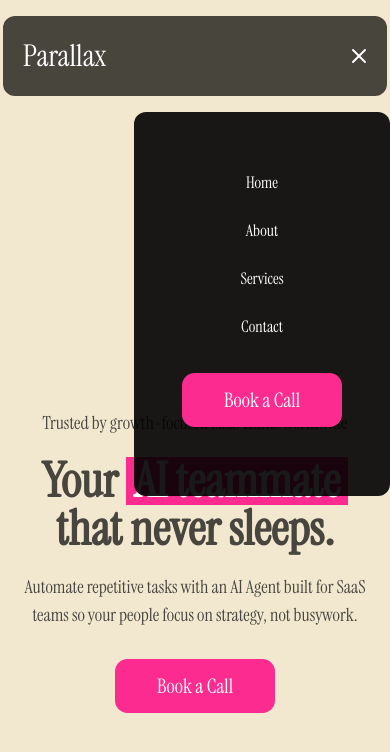
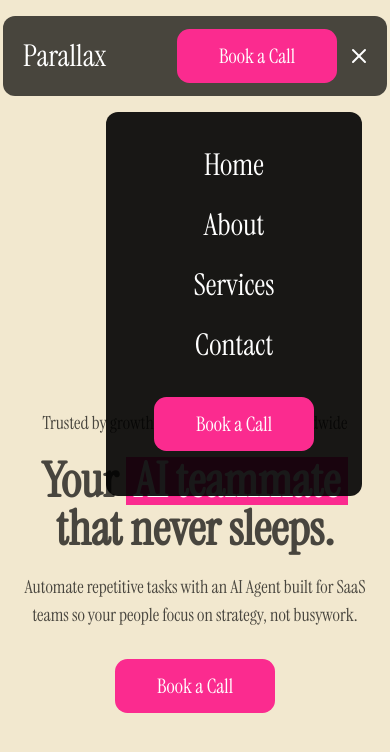
Before and after one commit to FahadBinQaiser/Parallax, a React (Vite) app: page / in a window 390 px wide. Both pictures are taken after a click on the button 359 px from the left and 56 px from the top of the page. Shown: the top 752 px of the page. Built offline with nearby package versions, Linux system fonts and the light colour scheme.

Commit message:
Navbar done

```diff
--- a/src/components/Navbar/Navbar.jsx
+++ b/src/components/Navbar/Navbar.jsx
@@ -1,16 +1,17 @@
-import React from "react";
+import React, { useState } from "react";
+import StyledWrapper from "../UI_Components/StyledWrapper";
 import { Menu, X } from "lucide-react";
-import { useState } from "react";
-import StyledWrapper from "../UI_Components/StyledWrapper";
 
 export default function Navbar() {
   const [isOpen, setIsOpen] = useState(false);
+
   return (
     <nav className="w-full py-4">
-      <div className="max-w-sm z-50 md:max-w-2xl h-20 md:h-full rounded-xl pl-5 bg-black/70 mx-auto flex items-center justify-between">
+      <div className="max-w-sm z-50 md:max-w-2xl h-20 md:h-20 pr-3 rounded-xl pl-5 bg-black/70 mx-auto flex items-center justify-between">
         <h1 className="text-3xl text-white">Parallax</h1>
 
-        <div className="hidden md:flex items-center gap-6">
+        {/* Desktop Navigation */}
+        <div className="hidden md:flex items-center text-xl gap-6">
           <div className="flex gap-6 text-white">
             <a href="/" className="hover:text-[#FB2B8F]">
               Home
@@ -26,12 +27,15 @@ export default function Navbar() {
             </a>
           </div>
           <StyledWrapper>
-            <button className="px-5 py-2 rounded-lg bg-[#FB2B8F] text-white font-medium hover:opacity-90 transition">
-              Book a Call
-            </button>
+            <button className="btn">Book a Call</button>
           </StyledWrapper>
         </div>
-        <div className="flex md:hidden px-4 ">
+
+        {/* Mobile Navigation */}
+        <div className="flex md:hidden pl-4 pr-1">
+          <StyledWrapper>
+            <button className="btn">Book a Call</button>
+          </StyledWrapper>
           <button
             onClick={() => setIsOpen(!isOpen)}
             className="text-2xl text-white"
@@ -39,10 +43,17 @@ export default function Navbar() {
             {isOpen ? <X /> : <Menu />}
           </button>
         </div>
-        {isOpen && (
-          <div className="fixed top-28 right-0 w-64 h-96 flex justify-center rounded-xl text-center items-center bg-black/90">
-            <div className="flex flex-col text-43xl md:hidden items-center gap-6">
-              <div className="flex flex-col gap-6 text-white">
+
+        {/* Mobile Menu */}
+        <div
+          className={`fixed top-28 right-7 w-64 h-96 transition-all duration-300 ease-in-out flex justify-center rounded-xl text-center items-center bg-black/90 z-50 ${
+            isOpen
+              ? "translate-x-0 opacity-100"
+              : "translate-x-full opacity-0 pointer-events-none"
+          }`}
+        >
+          <div className="flex flex-col md:hidden items-center gap-6">
+            <div className="flex flex-col gap-6 text-3xl text-white">
               <a href="/" className="hover:text-[#FB2B8F]">
                 Home
               </a>
@@ -57,13 +68,12 @@ export default function Navbar() {
               </a>
             </div>
             <StyledWrapper>
-                <button className="px-5 py-2 rounded-lg bg-[#FB2B8F] text-white font-medium hover:opacity-90 transition">
+              <button className="w-40 h-14 text-xl rounded-lg bg-[#FB2B8F] text-white font-medium hover:opacity-90 transition">
                 Book a Call
               </button>
             </StyledWrapper>
           </div>
         </div>
-        )}
       </div>
     </nav>
   );
```
Lines whose indentation alone changed are shown as unchanged.
